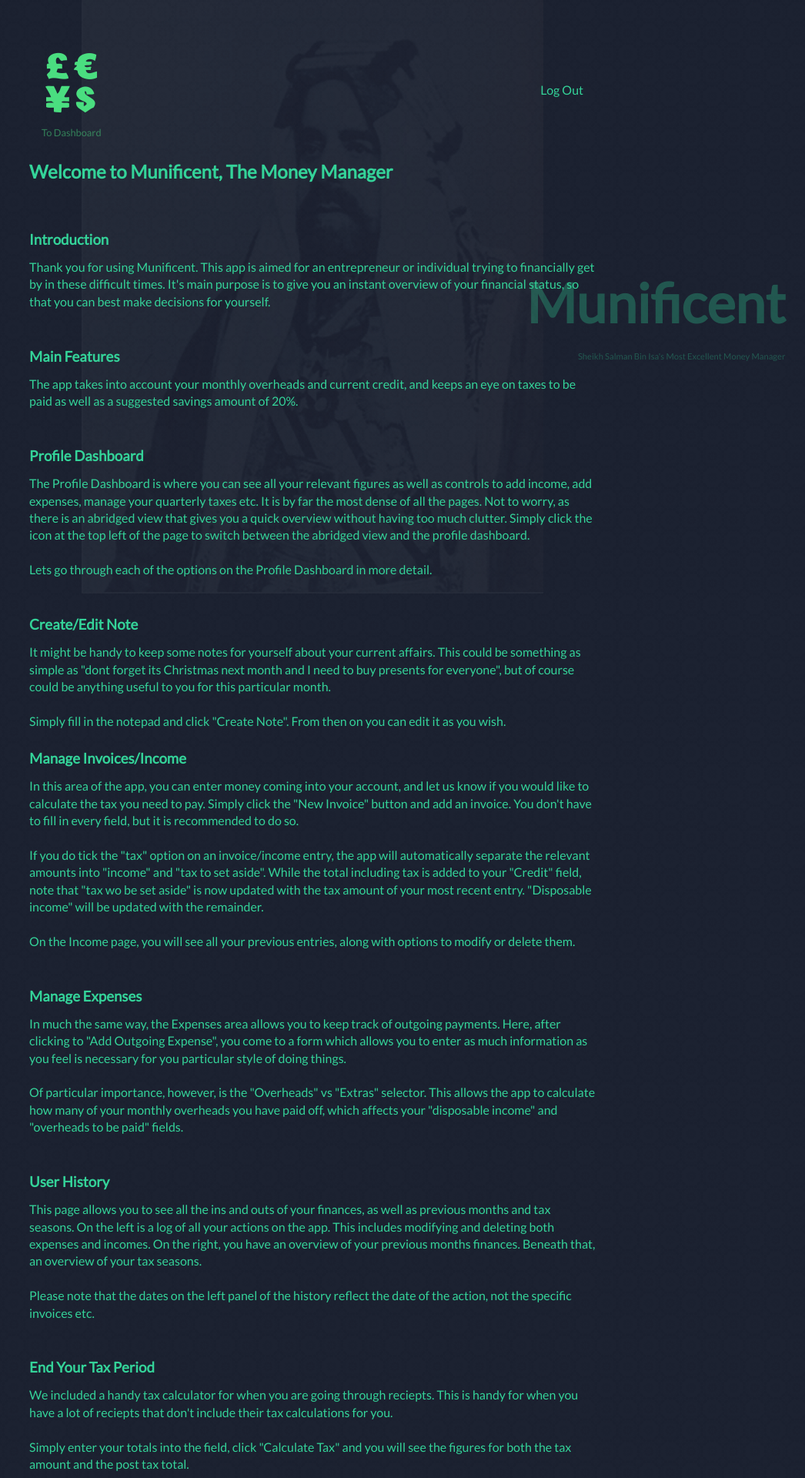
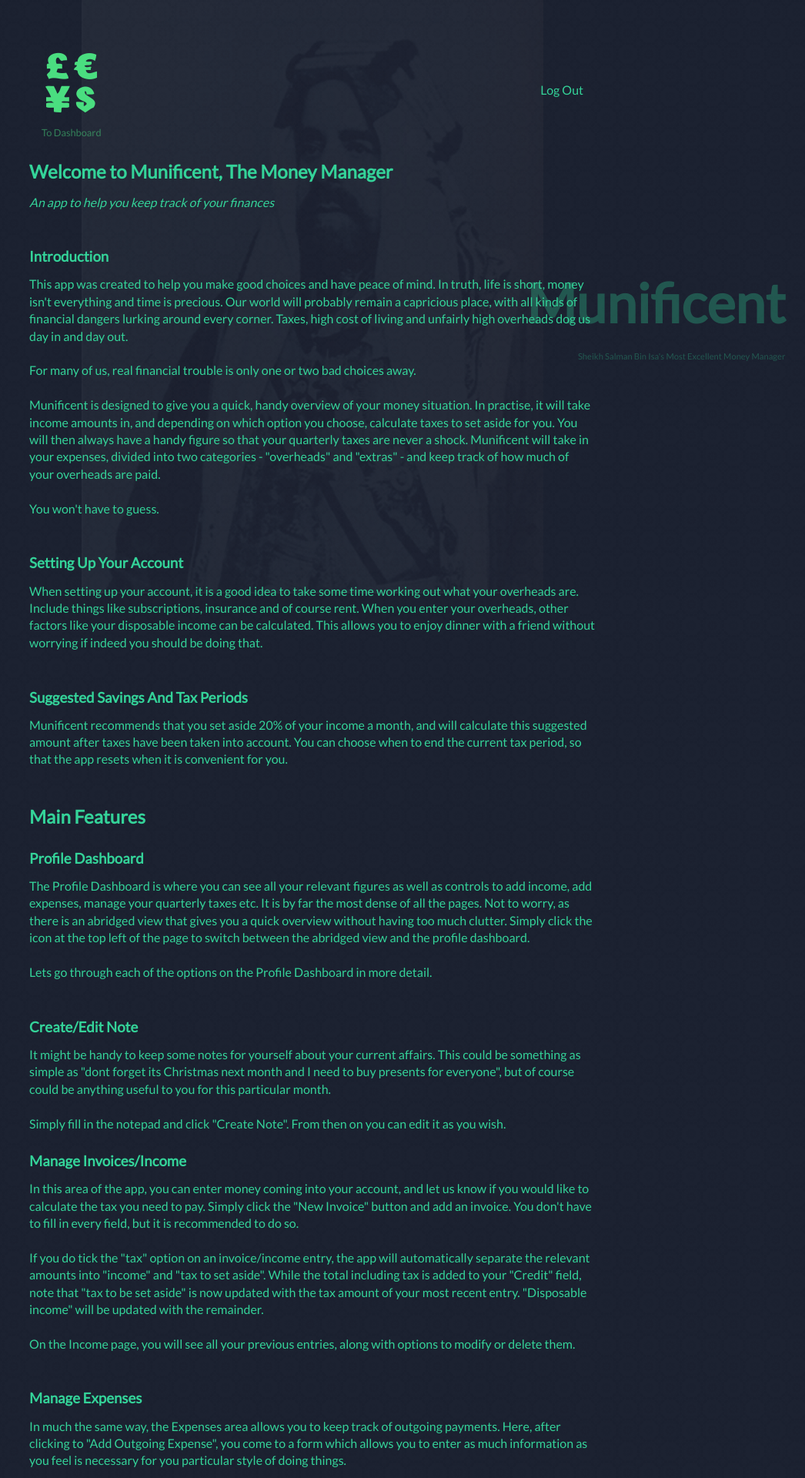
Before and after one commit to Mishalzeera/the-money-manager, a Flask app: page /manual in a window 1280 px wide. Shown: the top 1920 px of the page at 77% size, without its empty margins (234-1280 px from the left). Run offline with Flask 2, Linux system fonts and the light colour scheme; the visitor is signed in with stand-in values (Sample User, id 1); some libraries are stand-ins or nearby versions.

Commit message:
Improve User Manual, bolder font on light theme.

```diff
--- a/static/css/light_style.css
+++ b/static/css/light_style.css
@@ -19,6 +19,10 @@ body {
   h1, h2, h3, h4, h5, h6, p {
     background-color: var(--red-400-o);
     color: var(--red-900);
+  }
+
+  p {
+    font-weight: bold;
   }
 
 /* due to contrast issues, adapt the watermark to stand out a bit better */
--- a/templates/manual.html
+++ b/templates/manual.html
@@ -4,21 +4,28 @@
 <!-- instruction manual for a new user -->
 
 <h2>Welcome to Munificent, The Money Manager</h2>
+<p><em>An app to help you keep track of your finances</em></p>
 <br>
 <h3>Introduction</h3>
-<p>Thank you for using Munificent. This app is aimed for an entrepreneur or
-    individual trying to financially get by in these difficult times. It's main
-    purpose is to give you an instant overview of your financial status, so
-    that you can best make decisions for yourself.
+<p>This app was created to help you make good choices and have peace of mind. In truth, life is short, money isn't everything and time is precious. Our world will probably remain a capricious place, with all kinds of financial dangers lurking around every corner. Taxes, high cost of living and unfairly high overheads dog us day in and day out. </p>
+<br>
+<p>For many of us, real financial trouble is only one or two bad choices away.
 </p>
 <br>
 
-<h3>Main Features</h3>
-<p>The app takes into account your monthly overheads and current credit, and
-    keeps an eye on taxes to be paid as well as a suggested savings amount of
-    20%.
+
+<p>Munificent is designed to give you a quick, handy overview of your money situation. In practise, it will take income amounts in, and depending on which option you choose, calculate taxes to set aside for you. You will then always have a handy figure so that your quarterly taxes are never a shock. Munificent will take in your expenses, divided into two categories - "overheads" and "extras" - and keep track of how much of your overheads are paid.
 </p>
 <br>
+<p>You won't have to guess.</p>
+<br>
+<h3>Setting Up Your Account</h3>
+<p>When setting up your account, it is a good idea to take some time working out what your overheads are. Include things like subscriptions, insurance and of course rent. When you enter your overheads, other factors like your disposable income can be calculated. This allows you to enjoy dinner with a friend without worrying if indeed you should be doing that. </p>
+<br>
+<h3>Suggested Savings And Tax Periods</h3>
+<p>Munificent recommends that you set aside 20% of your income a month, and will calculate this suggested amount after taxes have been taken into account. You can choose when to end the current tax period, so that the app resets when it is convenient for you. </p>
+<br>
+<h2>Main Features</h2>
 <h3>Profile Dashboard</h3>
 <p>The Profile Dashboard is where you can see all your relevant figures as well
     as controls to add income, add expenses, manage your quarterly taxes etc.
@@ -51,7 +58,7 @@
 <p>If you do tick the "tax" option on an invoice/income entry, the app will
     automatically separate the relevant amounts into "income" and "tax to set
     aside". While the total including tax is added to your "Credit" field, note
-    that "tax wo be set aside" is now updated with the tax amount of your
+    that "tax to be set aside" is now updated with the tax amount of your
     most recent entry. "Disposable income" will be updated with the remainder.
 </p>
 <br>
@@ -112,10 +119,9 @@
 <br>
 <h3>Reward</h3>
 <p>In this page you can remind yourself of a "big picture" life goal you have,
-    so that you don't lose focus. Its very easy to get lost in the details now
-    with all the extra pressures on ourselves just to get by. This page, which
-    might perhaps be of a lot of importance to some, is to inspire you with a
-    picture and caption you choose.
+    so that you don't lose focus. During the more challenging parts of your financial cycle, the image you upload will remind you that down cycles are temporary. You will pull through. There is a bigger picture and you shouldn't forget what it is that really matters to you.</p>
+    <br>
+    <p>If living a carefree life in the Azures is what you want, then put an image of that up. Dont get seduced or frightened along the way into settling for less.
 </p>
 <br>
 <p>You are allowed only one, so choose something that makes you feel good
@@ -125,6 +131,7 @@
 <h3>Settings</h3>
 <p>In this important page, you can manage all the key settings of your Money
     Manager.</p>
+    <br>
     <p>The first field is regarding your monthly overheads. Once you
     have paid a debt off, or cancelled a subscription, you can come here and
     re-enter the figure you calculate for your monthly expenditures. You will
```
